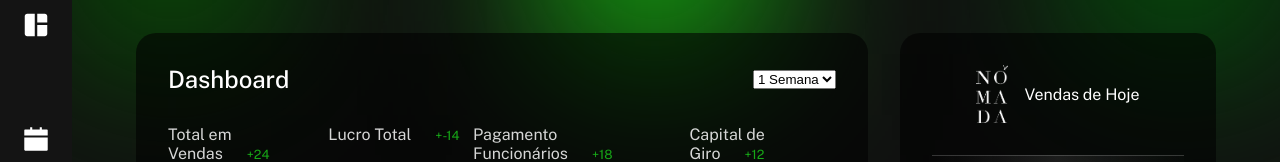
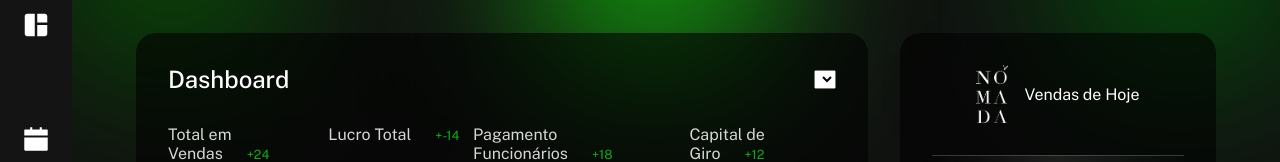
Before and after one commit to TWOmendes2/rest_dash, a React (Vite) app: page /dashboard in a window 1280 px wide. Shown: the part 145-307 px from the top of the page. Built offline with nearby package versions, Linux system fonts and the light colour scheme.

Commit message:
Update Dashboard.jsx

```diff
--- a/src/pages/Dashboard/Dashboard.jsx
+++ b/src/pages/Dashboard/Dashboard.jsx
@@ -14,9 +14,7 @@ const Dashboard = () => {
 
           <div className={css.durationButton}>
             <select>
-              <option value="">1 Semana</option>
-              <option value="">1 Mês</option>
-              <option value="">1 Ano</option>
+              <h1>Esta semana</h1>
             </select>
           </div>
         </div>
```
